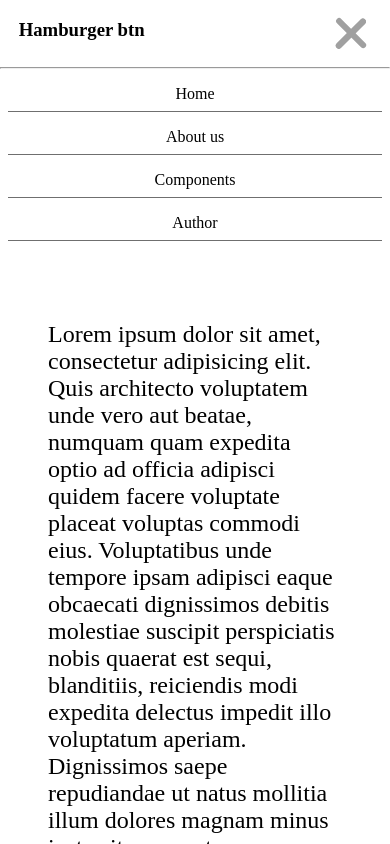
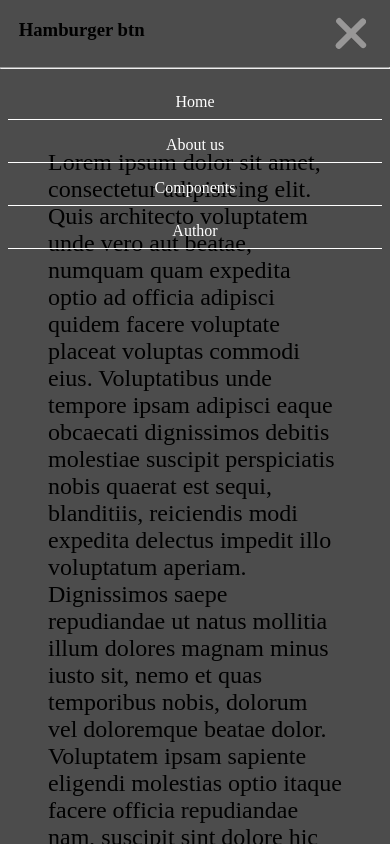
Before and after one commit to kondi171/Hamburger-button, a plain HTML site: page index.html in a window 390 px wide. Both pictures are taken after a click on the element 350 px from the left and 31 px from the top of the page. Shown: the top 844 px of the page. Drawn offline with Linux system fonts and the light colour scheme.

Commit message:
Add transition and design for button

```diff
--- a/main.js
+++ b/main.js
@@ -1,3 +1,4 @@
+var bodyEl = document.querySelector('body');
 var hamburgerBtn = document.querySelector('.hamburger-button');
 
 function expandList() {
@@ -10,7 +11,8 @@ hamburgerBtn.addEventListener('click', function () {
     var hamburgerTop = this.querySelector('#hamburger-top');
     var hamburgerMiddle = this.querySelector('#hamburger-middle');
     var hamburgerBottom = this.querySelector('#hamburger-bottom');
-
+    bodyEl.classList.toggle('filter-b');
+    this.classList.toggle('p-fixed');
     this.classList.toggle('to-bottom');
     hamburgerTop.classList.toggle('top-transform');
     hamburgerMiddle.classList.toggle('mid-transform');
--- a/style.css
+++ b/style.css
@@ -2,7 +2,10 @@
 
 body{
     margin: 0;
+    transition-duration: 1s;
 }
+
+.filter-b{ background: rgba(0, 0, 0, 0.7); }
 
 .container{
     display: flex;
@@ -29,10 +32,15 @@ footer{ text-align: center; }
     position: absolute;
     top:1em;
     right:1em;
+    transition-duration:.5s;
+    justify-content: flex-end;
+    cursor: pointer;
 }
 
+.p-fixed{ position: fixed; }
+
 .hamburger-ingredient{
-    background-color: #a0a0a0;
+    background-color: #989797;
     border-radius: 1em;
     height: .4em;
     width: 2.5em;
@@ -40,22 +48,17 @@ footer{ text-align: center; }
     transition: all .5s ease-in-out;
 }
 
-.hamburger-button{
-    transition-duration:.5s;
-    justify-content: flex-end;
-    cursor: pointer;
-}
 
 .hamburger-button:hover > .hamburger-ingredient{
-    background-color: #7e7e7e;
+    background-color: #999;
     filter: brightness(70%);
 }
 
 /*Transforms*/
 
-.to-bottom{ margin-top: .7em;  }
+.to-bottom{ margin-top: .7em; }
 
-.top-transform{ transform:  rotate(45deg); }
+.top-transform{ transform: rotate(45deg); }
 
 .mid-transform{ transform: translateY(-.6em) rotate(-45deg) ; }
 
@@ -63,7 +66,11 @@ footer{ text-align: center; }
 
 /*Hamburger list*/
 
-.hamburger-menu{ width:100%; }
+.hamburger-menu{
+    position: fixed;
+    width:100%;
+    z-index: 100;
+}
 
 ul.hamburger-list{
     list-style: none;
@@ -77,18 +84,18 @@ ul.hamburger-list{
 ul.hamburger-list > .hamburger-item-list{
     padding: .5em;
     margin: .5em;
-    border-bottom: .1em solid #6f6f6f;
+    border-bottom: .1em solid #ffffff;
 }
 
 ul.hamburger-list > .hamburger-item-list > a{
     text-decoration: none;
-    color:#000;
+    color:#fff;
     display: block;
     transition-duration:.5s;
 }
 
 ul.hamburger-list > .hamburger-item-list > a:hover{
-    color: #484444;
+    color: #aaa;
     font-weight: 700;
     letter-spacing: .1em;
     cursor: pointer;
@@ -96,11 +103,14 @@ ul.hamburger-list > .hamburger-item-list > a:hover{
 
 .no-display{
     display: none;
+    transition-duration: 1s;
 }
 
 /*Media Queries*/
 
 @media (min-width:640px){
+
+    .hamburger-menu{ position: static; }
 
     .hamburger-button{ display: none; }
 
@@ -116,4 +126,8 @@ ul.hamburger-list > .hamburger-item-list > a:hover{
     }
 
     .no-display{ display: block; }
+
+    ul.hamburger-list > .hamburger-item-list{ border-bottom: .1em solid #aaa; }
+
+    ul.hamburger-list > .hamburger-item-list > a{ color: #000; }
 }
```
